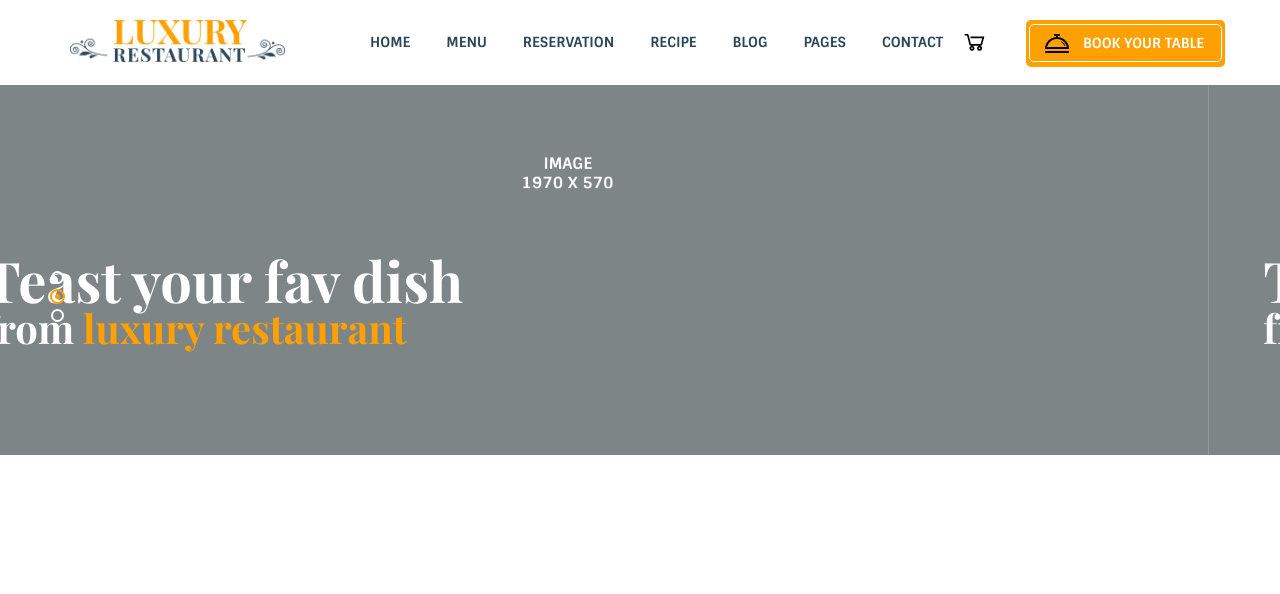
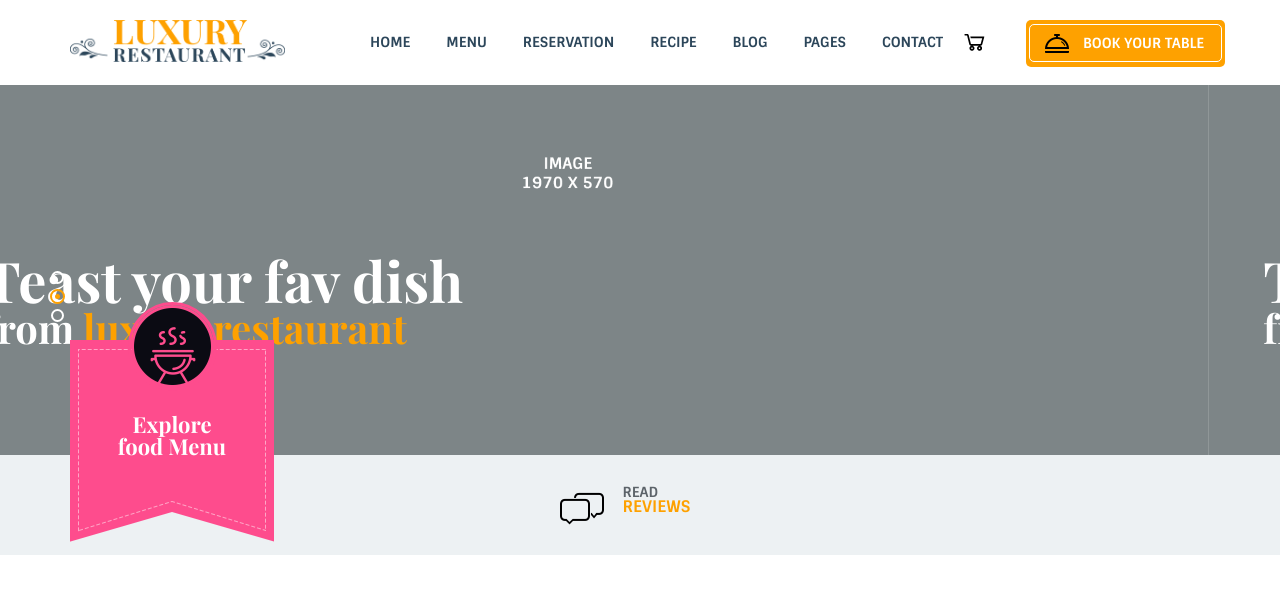
Before and after one commit to JulianaBasilio/luxury-restaurant, a website: page index.html in a window 1280 px wide. Drawn offline with Linux system fonts and the light colour scheme.

Commit message:
inclusão da barra abaixo do carrosel

```diff
--- a/index.html
+++ b/index.html
@@ -61,7 +61,7 @@
         </div>
     </header>
 
-    <!-- MAIN -->
+    <!-- CAROUSEL -->
     <div class="container-fluid">
         <div class="row">
             <div id="carousel-banner" class="carousel slide" data-ride="carousel">
@@ -106,6 +106,39 @@
         </div>
     </div>
 
+    <!-- MAIN -->
+    <main>
+        <section class="middle-bar">
+            <div class="container">
+                <div class="row">
+                    <div class="col-xs-5">
+                       <div class="pink-label">
+                           <img src="img/black-circle-icon.png" alt="icon of a pan">
+                           <p>Explore <p>food Menu</p></p>
+                       </div>
+                    </div>
+
+                    <div class="col-xs-2">
+                        <div class="row">
+                            <div class="col-xs-4">
+                                <img src="img/message-icon.png" alt="icon of message" class="message-icon">
+                            </div>
+                            <div class="col-xs-4">
+                                <p>READ <p class="orange">REVIEWS</p></p>
+                            </div>
+                            <div class="col-xs-4">
+
+                            </div>
+                        </div>
+
+
+                    </div>
+
+                </div>
+            </div>
+        </section>
+    </main>
+
     <script src="js/jquery-3.3.1.min.js"></script>
     <script src="js/bootstrap.min.js"></script>
 </body>
--- a/src/scss/style.scss
+++ b/src/scss/style.scss
@@ -9,6 +9,11 @@ body {
 
 h2 {
     font-family: 'Playfair Bold';
+    font-size: 35px;
+}
+
+.orange {
+    color: #fea100;
 }
 
 /*HEADER*/
@@ -138,3 +143,36 @@ h2 {
         }
     }
 }
+
+/* MAIN */
+
+.middle-bar {
+    background: #edf1f3;
+    height: 100px;
+    font-family: 'Sintony Bold';
+    font-size: 14px;
+    padding-top: 30px;
+
+    .orange {
+        font-size: 16px;
+    }
+
+}
+.pink-label {
+    width: 204px;
+    height: 202px;
+    background: url(../../img/bg-square-pink.png);
+    text-align: center;
+    margin-top: -145px;
+    color: #fff;
+    font-size: 22px;
+    font-family: 'Playfair Bold';
+
+    img {
+        border: 3px solid #fe4c8d;
+        border-radius: 50%;
+        margin-top: -38px;
+        margin-bottom: 20px;
+    }
+
+}
```
Also changed, not shown: css/style.css, css/style.min.css, img/bg-square-pink.png (added).
